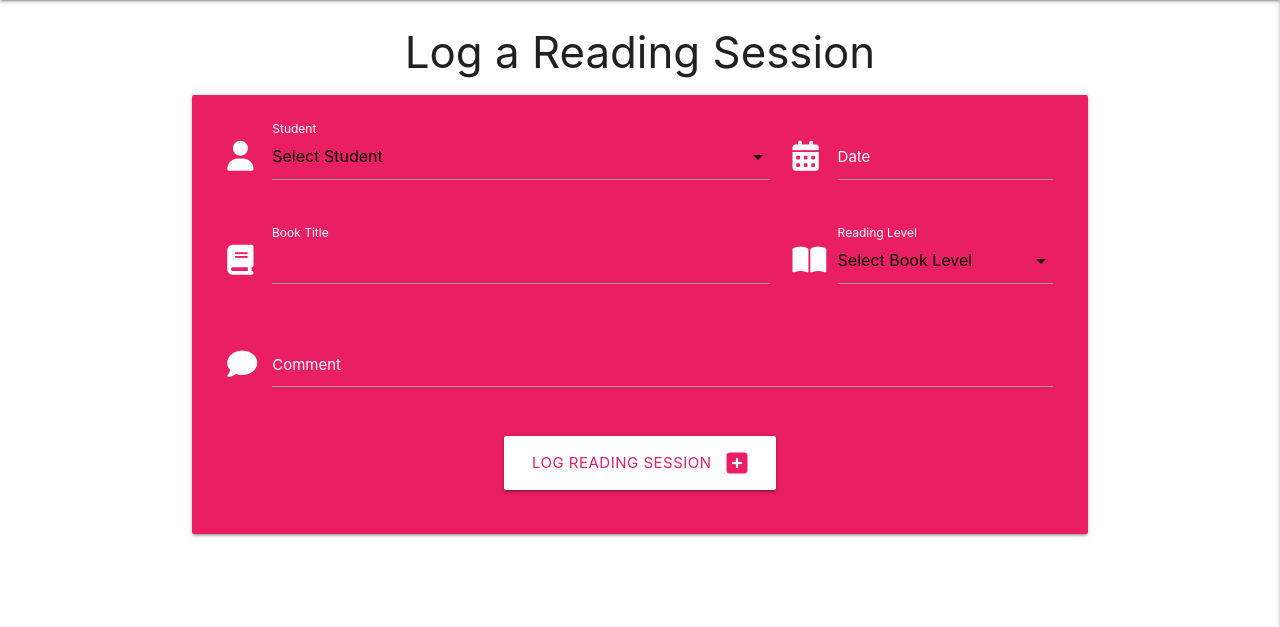
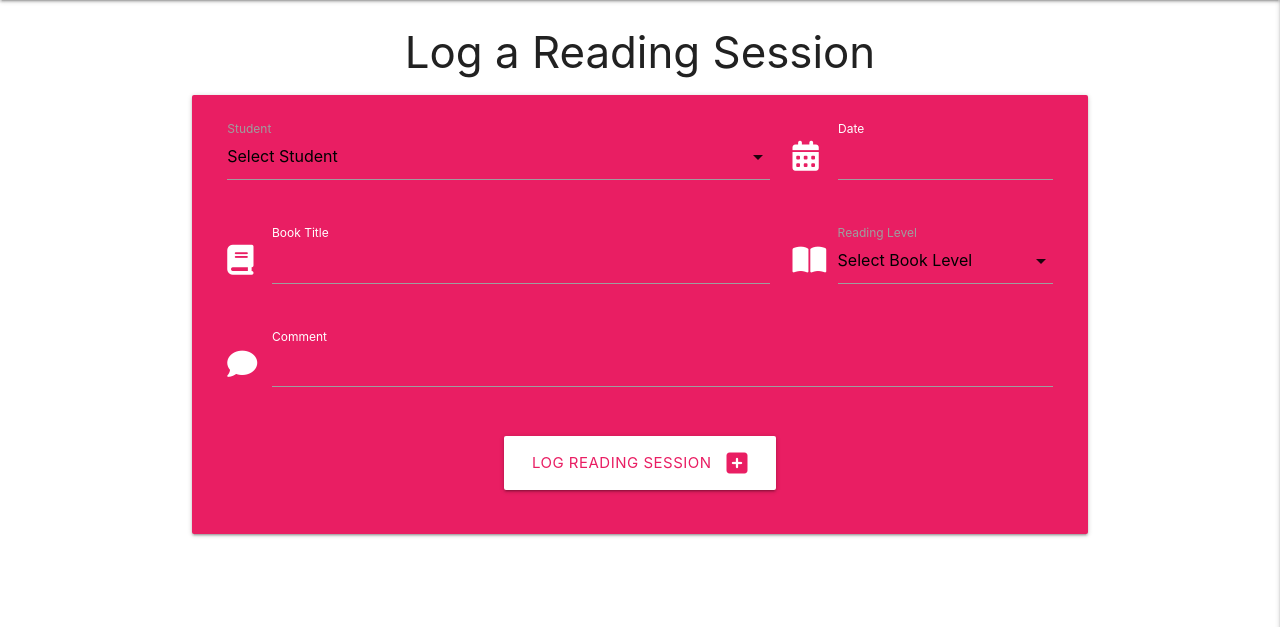
Before and after one commit to laurabolwell/lit-track, a Flask app: template templates/log_reading_session.html in a window 1280 px wide. Shown: the part 64-691 px from the top of the page. Run offline with Flask 3, Linux system fonts and the light colour scheme; the template is opened without the code that fills it, so the values that code supplies are empty; some libraries are stand-ins or nearby versions.

Commit message:
Edit text colour to make text on selectors visible

```diff
--- a/templates/add_student.html
+++ b/templates/add_student.html
@@ -28,7 +28,7 @@
                     {% endfor %}
                     <option value="Free Reader">Free Reader</option>
                 </select>
-                <label for="reading_level" class="white-text">Reading Level</label>
+                <label for="reading_level" class="">Reading Level</label>
             </div>
         </div>
         <!-- teacher name selector -->
@@ -41,7 +41,7 @@
                     <option value="{{ teacher._id }}">{{ teacher.title | capitalize }} {{ teacher.lname | capitalize }}</option>
                     {% endfor %}
                 </select>
-                <label for="teacher" class="white-text">Teacher</label>
+                <label for="teacher" class="">Teacher</label>
             </div>
         </div>
         <!-- submit button -->
--- a/templates/log_reading_session.html
+++ b/templates/log_reading_session.html
@@ -8,7 +8,6 @@
         <!-- student name selector -->
         <div class="row">
             <div class="input-field col s12 m8">
-                <i class="fa-solid fa-user white-text prefix"></i>
                 <select id="student" name="student" class="validate" required>
                     <option value="" disabled selected>Select Student</option>
                     {% for pupil in students %}
@@ -18,11 +17,12 @@
                     {% endif %}
                     {% endfor %}
                 </select>
-                <label for="student" class="white-text">Student</label>
+                <label for="student">Student</label>
             </div>
+            <!-- datepicker -->
             <div class="input-field col s12 m4">
                 <i class="fa-solid fa-calendar-days white-text prefix"></i>
-                <input id="date" name="date" type="text" class="datepicker validate" required>
+                <input id="date" name="date" type="text" class="pink datepicker validate" placeholder=" " required>
                 <label for="date" class="white-text">Date</label>
             </div>
         </div>
@@ -30,27 +30,28 @@
             <!-- book title-->
             <div class="input-field col s12 m8">
                 <i class="fa-solid fa-book white-text prefix"></i>
-                <input id="title" name="title" minlength="2" maxlength="30" type="text" class="validate" placeholder=" " required>
+                <input id="title" name="title" minlength="2" maxlength="30" type="text" class="pink validate"
+                    placeholder=" " required>
                 <label for="title" class="white-text">Book Title</label>
             </div>
             <!-- book level selector-->
             <div class="input-field col s12 m4">
                 <i class="fa-solid fa-book-open white-text prefix"></i>
-                <select id="book_level" name="book_level" class="validate" required>
+                <select id="book_level" name="book_level" class="pink validate" placeholder=" " required>
                     <option value="" disabled selected>Select Book Level</option>
                     {% for i in range(1, 31) %}
                     <option value="{{i}}">{{i}}</option>
                     {% endfor %}
                     <option value="Free">30+</option>
                 </select>
-                <label for="book_level" class="white-text">Reading Level</label>
+                <label for="book_level" class="">Reading Level</label>
             </div>
         </div>
         <!-- comments -->
         <div class="row">
             <div class="input-field col s12">
                 <i class="fa-solid fa-comment white-text prefix"></i>
-                <textarea id="comment" name="comment" class="materialize-textarea"></textarea>
+                <textarea id="comment" name="comment" class="pink materialize-textarea" placeholder=" "></textarea>
                 <label for="comment" class="white-text">Comment</label>
             </div>
         </div>
--- a/templates/reading_sessions.html
+++ b/templates/reading_sessions.html
@@ -31,8 +31,10 @@
             Book: <strong>{{ reading_session.title | title }}</strong><br>
             Level: {{ reading_session.book_level }}<br>
             Comment: {{ reading_session.comment }}<br>
-            <a href="{{ url_for('edit_reading_session', reading_session_id=reading_session._id )}}" class="btn-small">Edit</a>
-            <a href="{{ url_for('delete_reading_session', reading_session_id=reading_session._id )}}" class="btn-small">Delete</a>
+            <a href="{{ url_for('edit_reading_session', reading_session_id=reading_session._id )}}"
+                class="btn-small">Edit</a>
+            <a href="{{ url_for('delete_reading_session', reading_session_id=reading_session._id )}}"
+                class="btn-small">Delete</a>
         </div>
     </li>
     {% endfor %}
```
